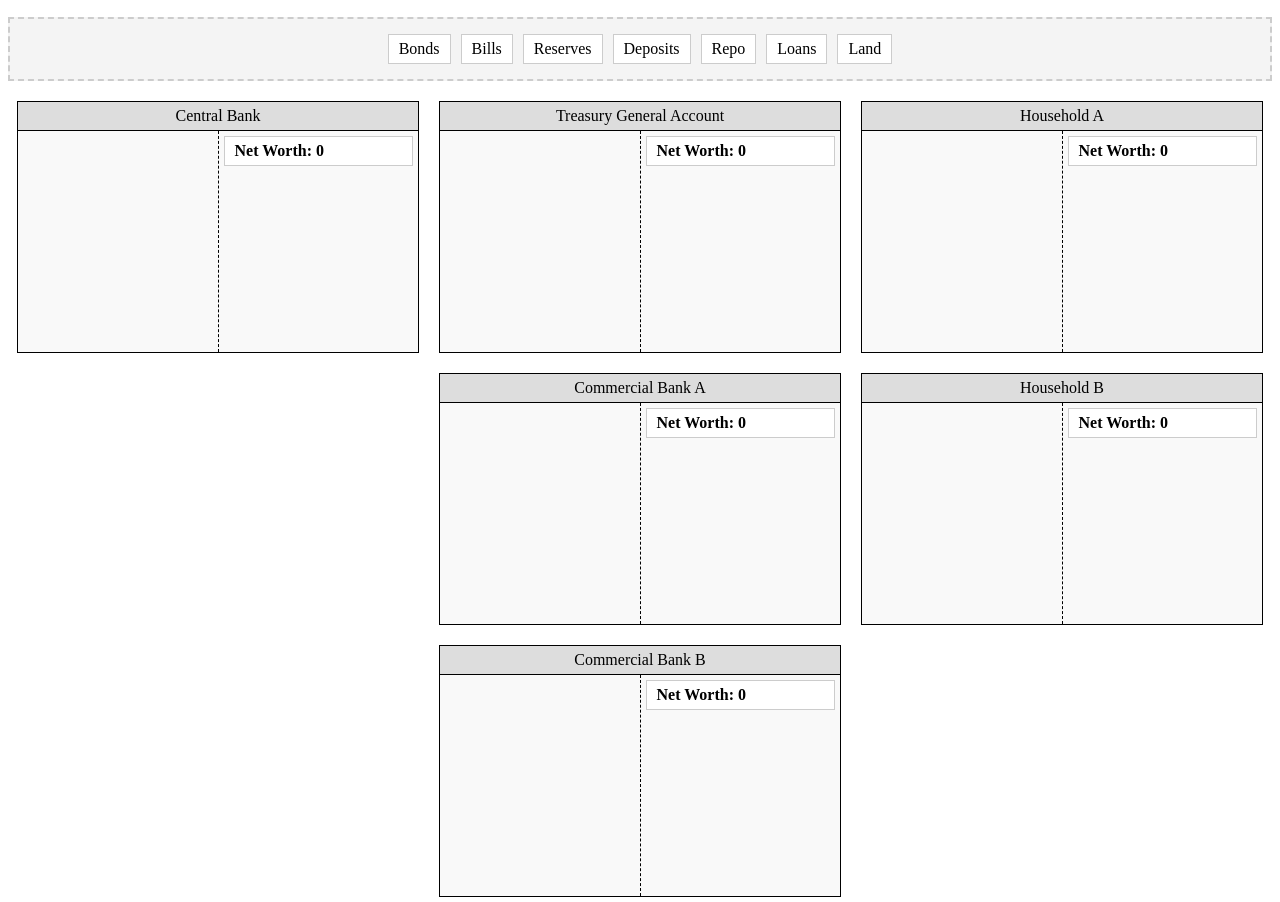
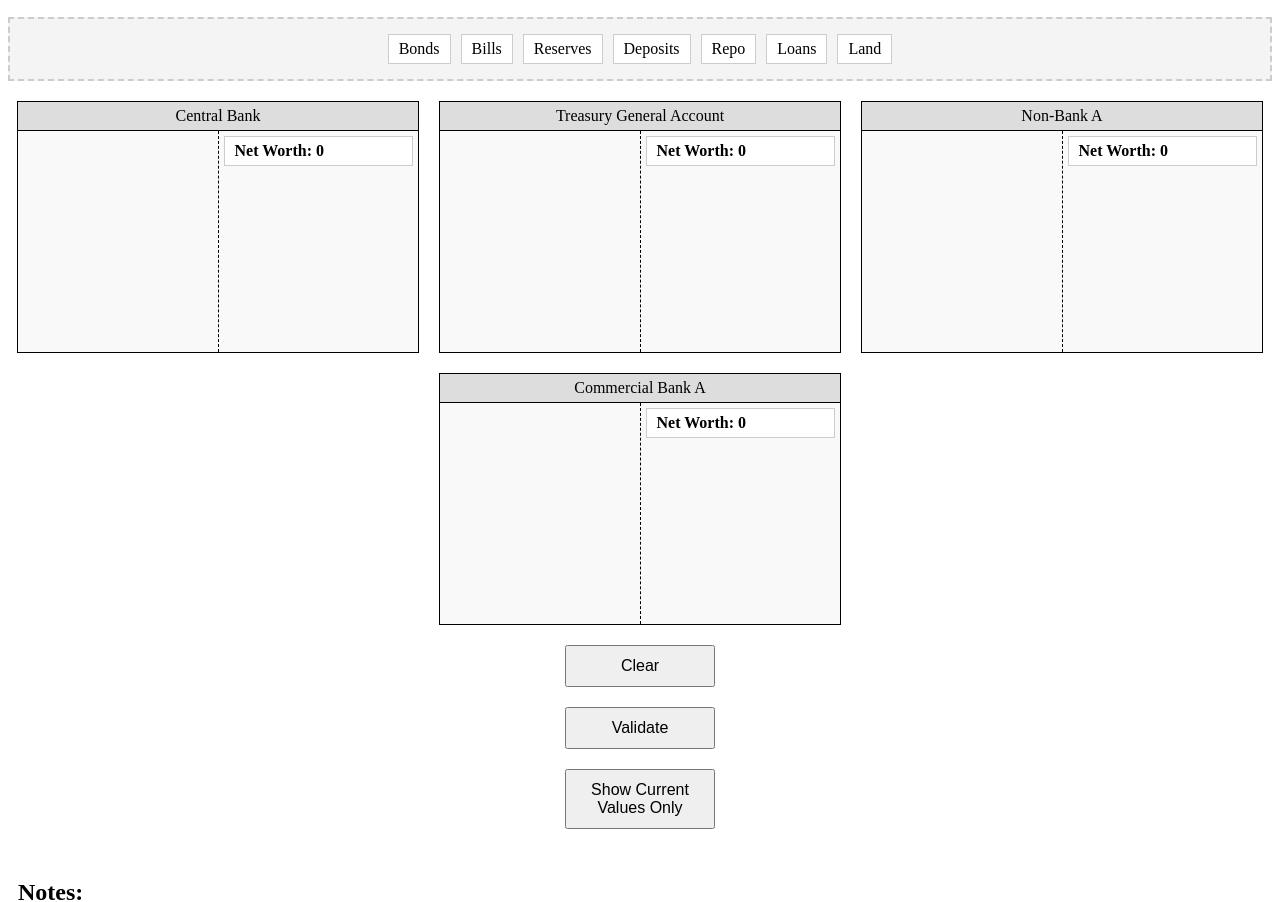
Before and after one commit to r1t1kg0yal/balance_sheet_viz_tool, a plain HTML site: page index.html in a window 1280 px wide. Shown: the part 60-962 px from the top of the page. Drawn offline with Linux system fonts and the light colour scheme.

Commit message:
Working version

```diff
--- a/index.html
+++ b/index.html
@@ -49,29 +49,13 @@
                     <div class="t-account-section"></div>
                 </div>
             </div>
-            <!-- Commercial Bank A -->
-            <div class="t-account" ondrop="drop(event)" ondragover="allowDrop(event)">
-                <div class="t-account-header" onclick="editTitle(this)">Commercial Bank B</div>
-                <div class="t-account-body">
-                    <div class="t-account-section"></div>
-                    <div class="t-account-section"></div>
-                </div>
-            </div>
         </div>
 
         <!-- Household A -->
         <div class="column">
             <!-- Household A -->
             <div class="t-account" ondrop="drop(event)" ondragover="allowDrop(event)">
-                <div class="t-account-header" onclick="editTitle(this)">Household A</div>
-                <div class="t-account-body">
-                    <div class="t-account-section"></div>
-                    <div class="t-account-section"></div>
-                </div>
-            </div>
-            <!-- Household B -->
-            <div class="t-account" ondrop="drop(event)" ondragover="allowDrop(event)">
-                <div class="t-account-header" onclick="editTitle(this)">Household B</div>
+                <div class="t-account-header" onclick="editTitle(this)">Non-Bank A</div>
                 <div class="t-account-body">
                     <div class="t-account-section"></div>
                     <div class="t-account-section"></div>
--- a/script.js
+++ b/script.js
@@ -131,6 +131,14 @@ document.addEventListener('DOMContentLoaded', (event) => {
         let netWorthBubble = createNetWorthBubble();
         section.appendChild(netWorthBubble);
     });
+
+    // Event listener for layout change
+    document.getElementById('layoutDropdown').addEventListener('change', function() {
+        adjustLayout(this.value);
+    });
+
+    // Adjust layout based on the default selection
+    adjustLayout(document.getElementById('layoutDropdown').value);
 
 });
 
```
Also changed, not shown: styles.css (line endings or trailing spaces).
